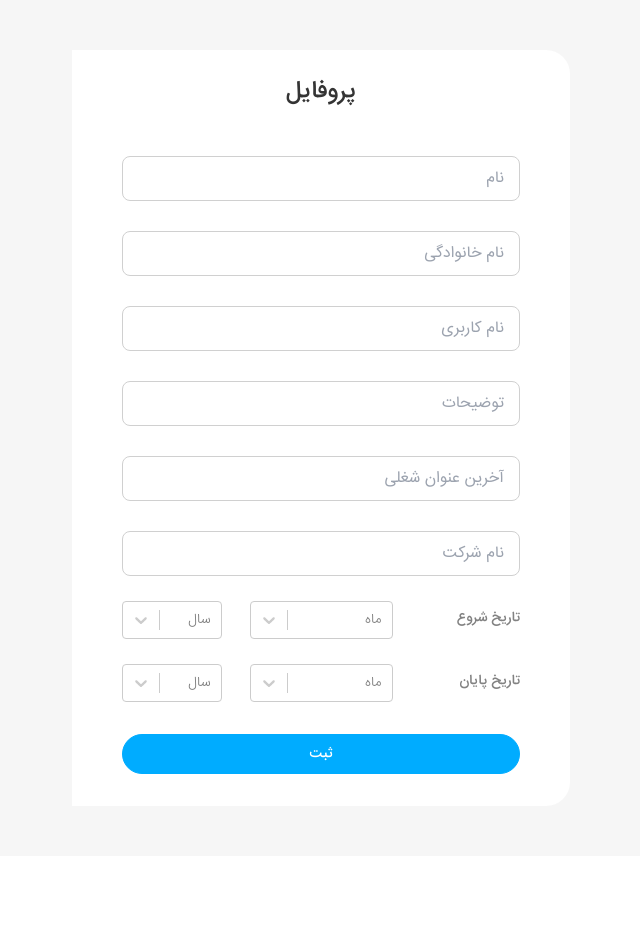
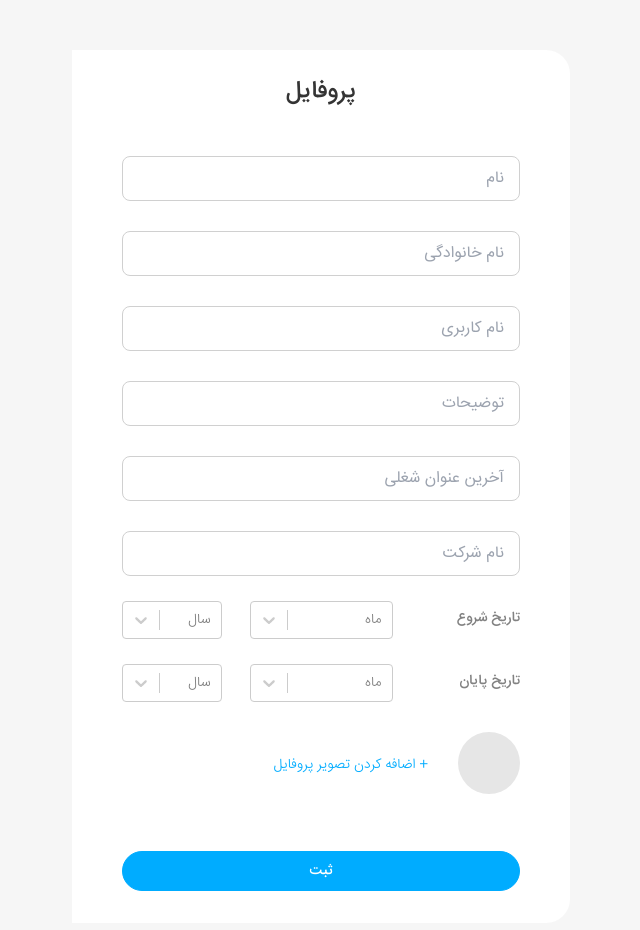
Before and after one commit to PostRahnemaEra/LinkedInFront, a React (Create React App) app: page /userprofile in a window 1280 px wide. Shown: the top 930 px of the page, without its empty margins (319-959 px from the left). Before the commit the page ends 856 px from the top, so only its background shows below. Built offline with nearby package versions, Linux system fonts and the light colour scheme.

Commit message:
✨ Add File Input Component

```diff
--- a/src/Components/Input/Input.Style.scss
+++ b/src/Components/Input/Input.Style.scss
@@ -168,6 +168,23 @@ input[type=checkbox]:checked:after {
     font-size: 14px;
 }
 
+//-------------------------------------File Inpute
+.file_input {
+    width: 62px;
+    height: 62px;
+    background-color: #E6E6E6;
+    border-radius: 9999px;
+    margin: 30px 0 25px 30px;
+}
+
+.file_input_label {
+    font-family: $fontL;
+    font-size: 14px;
+    font-weight: 300;
+    color: $blueColor;
+    cursor: pointer;
+}
+
 //  ----------------------------------- FOCUS
 .password_input:focus-within i {
     color: $blueColor;
--- a/src/Components/Input/Input.tsx
+++ b/src/Components/Input/Input.tsx
@@ -4,7 +4,7 @@ import "./Input.Style.scss";
 import Select from "react-select";
 import { FontAwesomeIcon } from "@fortawesome/react-fontawesome";
 import { faLock, faEye, faEyeSlash } from "@fortawesome/free-solid-svg-icons";
-import {faEnvelope} from "@fortawesome/free-regular-svg-icons";
+import { faEnvelope } from "@fortawesome/free-regular-svg-icons";
 
 interface StringInputProps {
   name: string;
@@ -122,7 +122,7 @@ export const ChoiceTimeInput = (props: { name: string; id: string }) => {
   );
 };
 
-export const CheckBoxInput = (props:{ name:string}) => {
+export const CheckBoxInput = (props: { name: string }) => {
   return (
     <div className={"checkbox_input"}>
       <label htmlFor={"is_vendor"}>
@@ -133,10 +133,16 @@ export const CheckBoxInput = (props:{ name:string}) => {
   );
 };
 
-export const PictureInput = (props: { name: string }) => {
+export const PictureInput = () => {
   return (
-    <div className={"file_input"}>
-      <Field type={"file"} name={"user_picture"} />
+    <div className="flex">
+      <div className={"file_input"} />
+      <div className="mt-12">
+        <label className=" file_input_label">
+          <span>+ اضافه کردن تصویر پروفایل </span>
+          <input type={"file"} name={"user_picture"} className="hidden" />
+        </label>
+      </div>
     </div>
   );
 };
--- a/src/Pages/Profile/UserProfile/UserProfile.tsx
+++ b/src/Pages/Profile/UserProfile/UserProfile.tsx
@@ -74,6 +74,7 @@ export const UserProfile = () => {
             {/* <PictureInput name="test"/> */}
             <ChoiceTimeInput name={"تاریخ شروع"} id={"startedAt"} />
             <ChoiceTimeInput name={"تاریخ پایان"} id={"finishedAt"} />
+            <PictureInput/>
             <div className="my-8">
               <Button type="submit" gruop="Secondary" lang="fa" size="XXL">
                 ثبت
```
